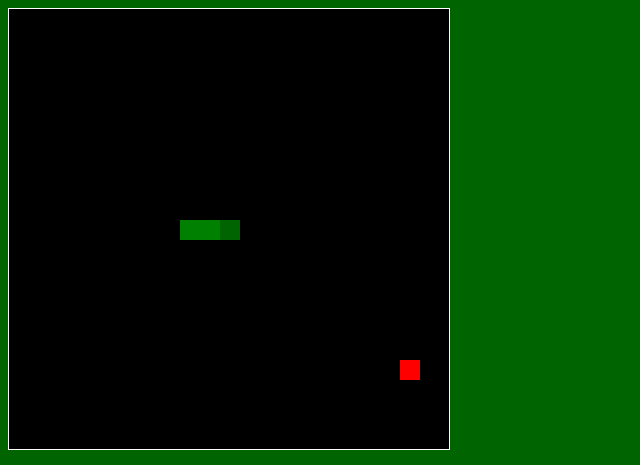
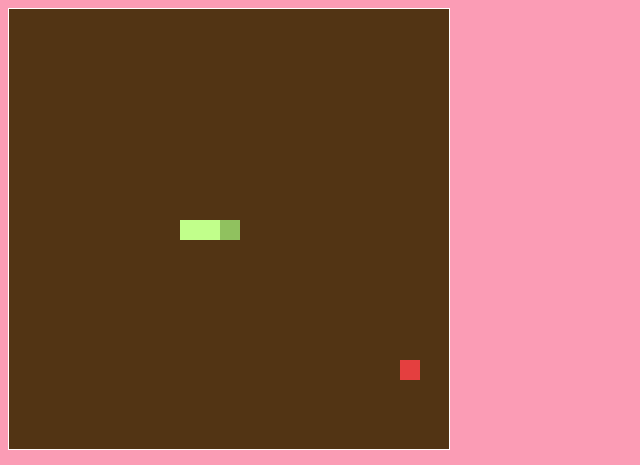
Before and after one commit to IAAcastillo/IAAcastillo.github.io, a plain HTML site: page asd-projects/snake/index.html in a window 1280 px wide. Shown: the top 465 px of the page, without its empty margins (0-640 px from the left). Drawn offline with Linux system fonts and the light colour scheme.

Commit message:
finishing details in snake game

```diff
--- a/asd-projects/snake/index.css
+++ b/asd-projects/snake/index.css
@@ -1,13 +1,13 @@
 
 body {
-  background-color: darkgreen;
+  background-color: #fb9cb5;
 }
 
 #board {
   width: 440px;
   height: 440px;
   border: 1px solid white;
-  background-color: black;
+  background-color: #523414;
 }
 
 #score, #highScore {
@@ -23,15 +23,15 @@ body {
 }
 
 .snake {
-  background-color: green;
+  background-color: rgb(193, 255, 139);
   z-index: 2;
 }
 
 #snake-head {
-  background-color: darkgreen;
+  background-color: rgb(144, 193, 95);
 }
 
 .apple {
-  background-color: red;
+  background-color: rgb(228, 63, 63);
   z-index: 1;
 }
--- a/asd-projects/snake/index.js
+++ b/asd-projects/snake/index.js
@@ -30,10 +30,6 @@ var KEY = {
   DOWN: 40,
 };
 
-//CHALLENGE VARIABLES
-
-var colors = ["red", "orange", "yellow", "green", "blue", "purple"];
-var colorIndex = 0
 
 // interval variable required for stopping the update function when the game ends
 var updateInterval;
```
